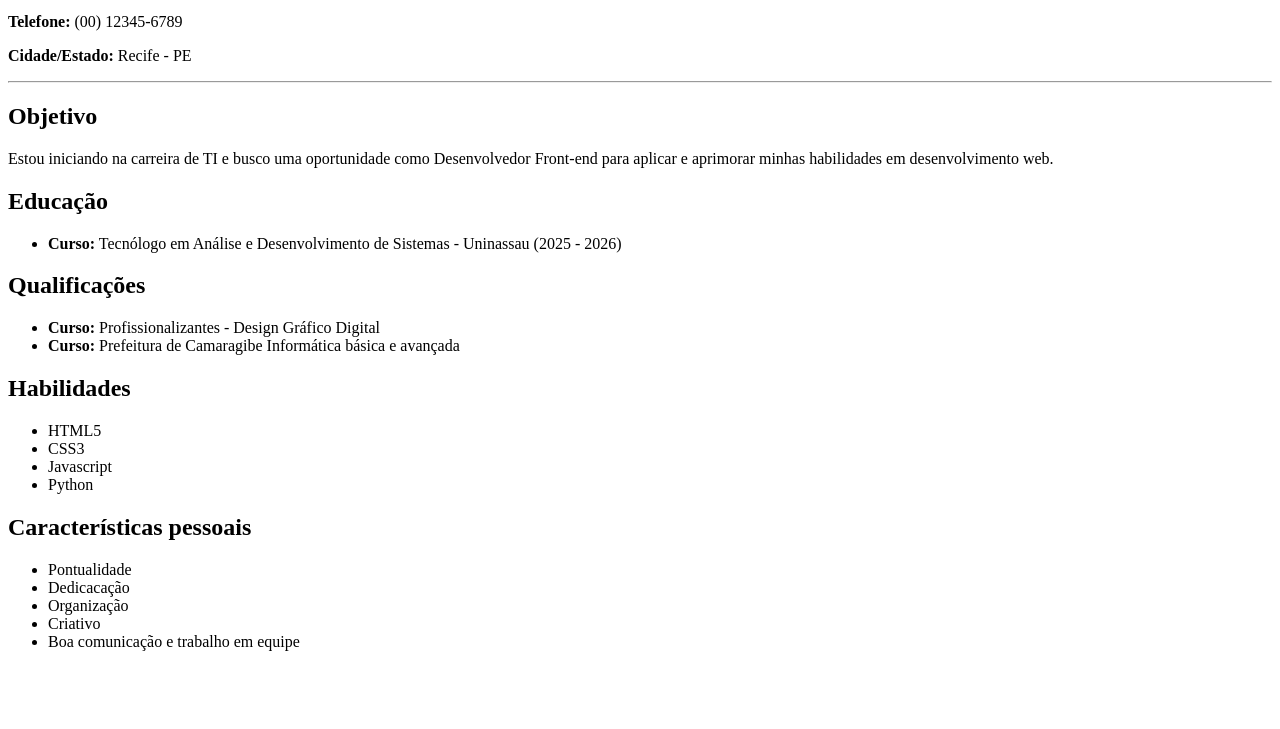
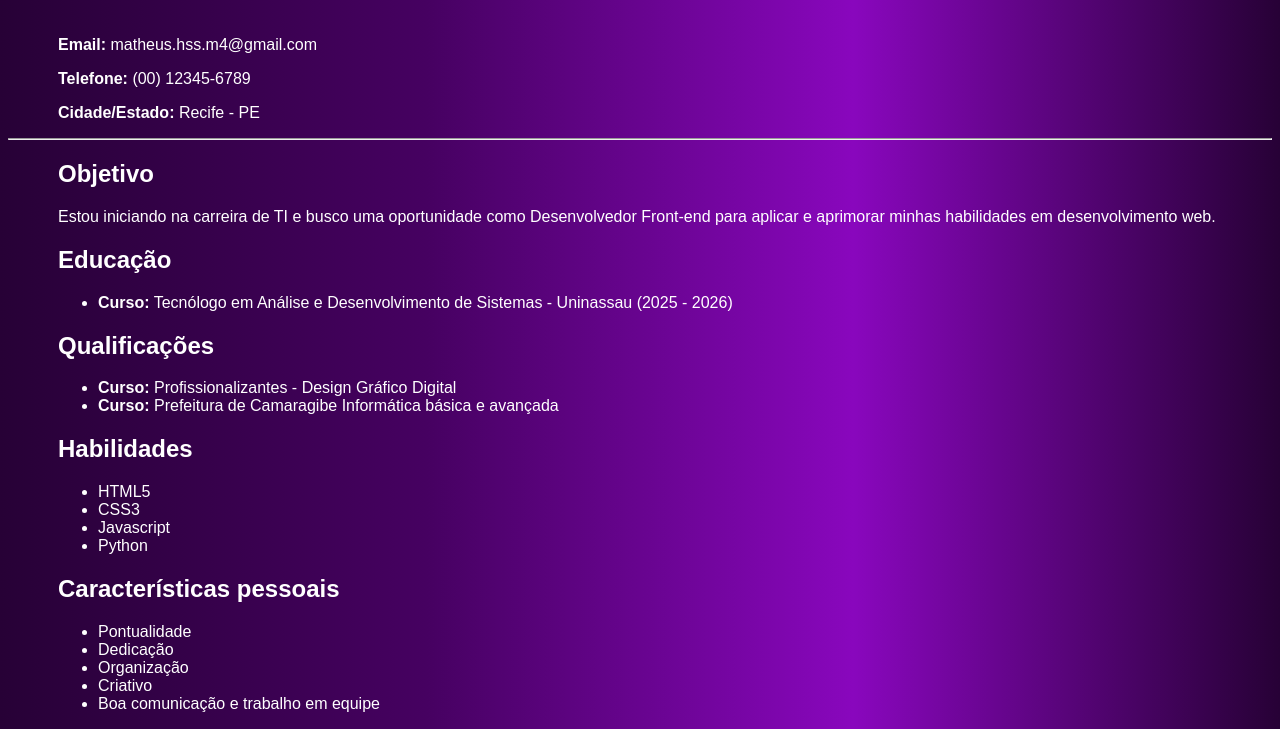
Before and after one commit to matshenrique/curriculo-HTML, a plain HTML site: page index.html in a window 1280 px wide. Shown: the part 101-830 px from the top of the page. Before the commit the page ends 800 px from the top, so only its background shows below. Drawn offline with Linux system fonts and the light colour scheme.

Commit message:
feat: adicionando style no meu curriculo

```diff
--- a/index.html
+++ b/index.html
@@ -6,51 +6,53 @@
   <title>Currículo - Matheus</title>
 </head>
 
-<body>
+<body
+  style="background: linear-gradient(90deg, #270136, #460161, #8907bd,  #270136); color: white; font-family: Arial, Helvetica, sans-serif;">
 
-  <h1>MATHEUS HENRIQUE DE SOUZA SANTOS</h1>
-  <p><strong>Email:</strong> matheus.hss.m4@gmail.com</p>
-  <p><strong>Telefone:</strong> (00) 12345-6789</p>
-  <p><strong>Cidade/Estado:</strong> Recife - PE</p>
+  <h1 style=" background-color: white; color: #510270; text-align: center; margin-bottom: 60px; margin-top: 40px;">
+    MATHEUS HENRIQUE DE SOUZA SANTOS</h1>
+  <p style="margin-left: 50px;"><strong>Email:</strong> matheus.hss.m4@gmail.com</p>
+  <p style="margin-left: 50px;"><strong>Telefone:</strong> (00) 12345-6789</p>
+  <p style="margin-left: 50px;"><strong>Cidade/Estado:</strong> Recife - PE</p>
   <hr>
 
-  <h2>Objetivo</h2>
-  <p>Estou iniciando na carreira de TI e busco uma oportunidade como Desenvolvedor Front-end para aplicar e aprimorar minhas habilidades em desenvolvimento web.
+  <h2 style="margin-left: 50px;">Objetivo</h2>
+  <p style="margin-left: 50px;">Estou iniciando na carreira de TI e busco uma oportunidade como Desenvolvedor Front-end
+    para aplicar e aprimorar minhas habilidades em desenvolvimento web.
   </p>
 
-  <h2>Educação</h2>
+  <h2 style="margin-left: 50px;">Educação</h2>
   <ul>
-    <li><strong>Curso:</strong> Tecnólogo em Análise e Desenvolvimento de Sistemas
+    <li style="margin-left: 50px;"><strong>Curso:</strong> Tecnólogo em Análise e Desenvolvimento de Sistemas
       - Uninassau (2025 - 2026)</li>
   </ul>
 
-  <h2>Qualificações</h2>
+  <h2 style="margin-left: 50px;">Qualificações</h2>
   <ul>
-    <li>
+    <li style="margin-left: 50px;">
       <strong>Curso:</strong> Profissionalizantes - Design Gráfico Digital
     </li>
-    <li>
+    <li style="margin-left: 50px;">
       <strong>Curso:</strong> Prefeitura de Camaragibe Informática básica e avançada
     </li>
   </ul>
 
-  <h2>Habilidades</h2>
+  <h2 style="margin-left: 50px;">Habilidades</h2>
   <ul>
-    <li>HTML5</li>
-    <li>CSS3</li>
-    <li>Javascript</li>
-    <li>Python</li>
+    <li style="margin-left: 50px;">HTML5</li>
+    <li style="margin-left: 50px;">CSS3</li>
+    <li style="margin-left: 50px;">Javascript</li>
+    <li style="margin-left: 50px;">Python</li>
   </ul>
 
-  <h2>Características pessoais</h2>
+  <h2 style="margin-left: 50px;">Características pessoais</h2>
   <ul>
-    <li>Pontualidade</li>
-    <li>Dedicacação</li>
-    <li>Organização</li>
-    <li>Criativo</li>
-    <li>Boa comunicação e trabalho em equipe</li>
+    <li style="margin-left: 50px;">Pontualidade</li>
+    <li style="margin-left: 50px;">Dedicação</li>
+    <li style="margin-left: 50px;">Organização</li>
+    <li style="margin-left: 50px;">Criativo</li>
+    <li style="margin-left: 50px;">Boa comunicação e trabalho em equipe</li>
   </ul>
-
 
 </body>
 
```
